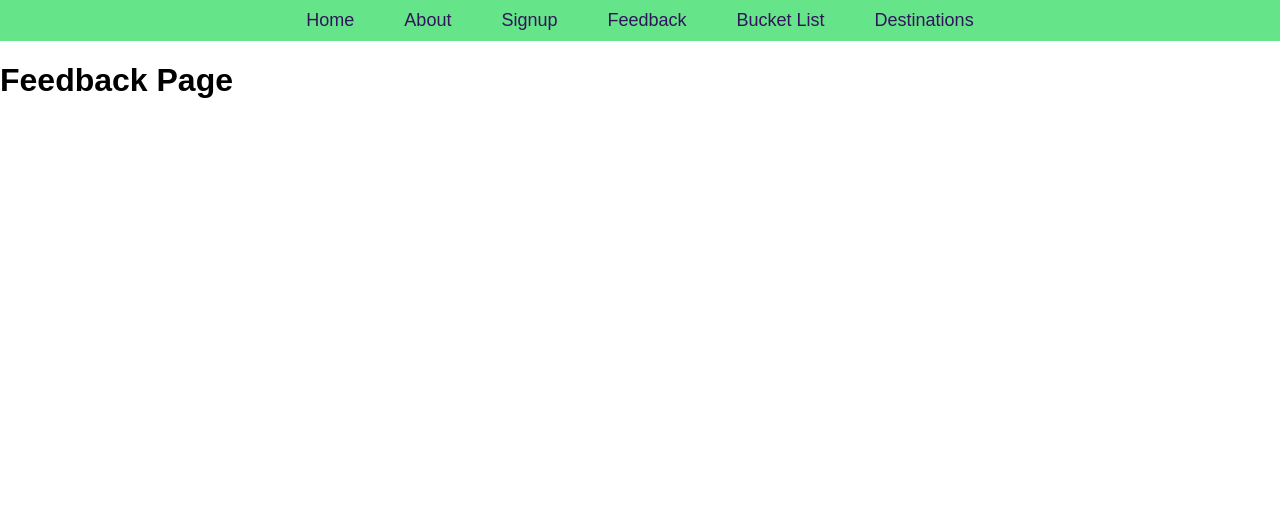
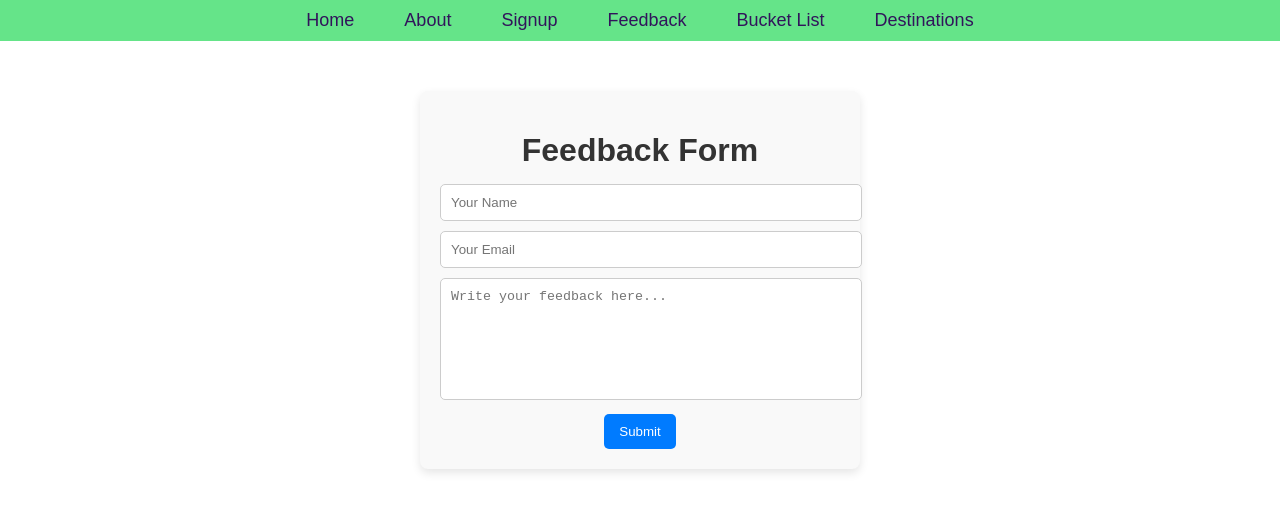
Before and after one commit to Jananiram-27/Travel_Tour_App, a React (Vite) app in the folder frontend/react/: page /feedback in a window 1280 px wide. Shown: the top 512 px of the page. Built offline with nearby package versions, Linux system fonts and the light colour scheme.

Commit message:
yeah feedback added

```diff
--- /dev/null
+++ b/frontend/react/src/Pages/Feedback.css
@@ -0,0 +1,46 @@
+.feedback-container {
+    max-width: 400px;
+    margin: 50px auto;
+    padding: 20px;
+    border-radius: 8px;
+    box-shadow: 0px 4px 10px rgba(0, 0, 0, 0.1);
+    background-color: #f9f9f9;
+    text-align: center;
+}
+
+.feedback-title {
+    color: #333;
+    margin-bottom: 15px;
+}
+
+.feedback-form input,
+.feedback-form textarea {
+    width: 100%;
+    padding: 10px;
+    margin-bottom: 10px;
+    border: 1px solid #ccc;
+    border-radius: 5px;
+}
+
+.feedback-form textarea {
+    height: 100px;
+    resize: none;
+}
+
+.feedback-form button {
+    background-color: #007bff;
+    color: white;
+    padding: 10px 15px;
+    border: none;
+    border-radius: 5px;
+    cursor: pointer;
+}
+
+.feedback-form button:hover {
+    background-color: #0056b3;
+}
+
+.success-message {
+    color: green;
+    font-weight: bold;
+}
--- a/frontend/react/src/Pages/Feedback.jsx
+++ b/frontend/react/src/Pages/Feedback.jsx
@@ -1,7 +1,64 @@
-import React from "react";
+import React, { useState } from "react";
+import "./Feedback.css";
 
 const Feedback = () => {
-  return <h1>Feedback Page</h1>;
+  const [formData, setFormData] = useState({
+    name: "",
+    email: "",
+    message: "",
+  });
+
+  const [submitted, setSubmitted] = useState(false);
+
+  const handleChange = (e) => {
+    setFormData({ ...formData, [e.target.name]: e.target.value });
+  };
+
+  const handleSubmit = (e) => {
+    e.preventDefault();
+    if (formData.name && formData.email && formData.message) {
+      console.log("Feedback Submitted:", formData);
+      setSubmitted(true);
+      setFormData({ name: "", email: "", message: "" });
+    }
+  };
+
+  return (
+    <div className="feedback-container">
+      <h1 className="feedback-title">Feedback Form</h1>
+
+      {submitted ? (
+        <p className="success-message">✅ Thank you for your feedback!</p>
+      ) : (
+        <form className="feedback-form" onSubmit={handleSubmit}>
+          <input
+            type="text"
+            name="name"
+            placeholder="Your Name"
+            value={formData.name}
+            onChange={handleChange}
+            required
+          />
+          <input
+            type="email"
+            name="email"
+            placeholder="Your Email"
+            value={formData.email}
+            onChange={handleChange}
+            required
+          />
+          <textarea
+            name="message"
+            placeholder="Write your feedback here..."
+            value={formData.message}
+            onChange={handleChange}
+            required
+          ></textarea>
+          <button type="submit">Submit</button>
+        </form>
+      )}
+    </div>
+  );
 };
 
 export default Feedback;
```
